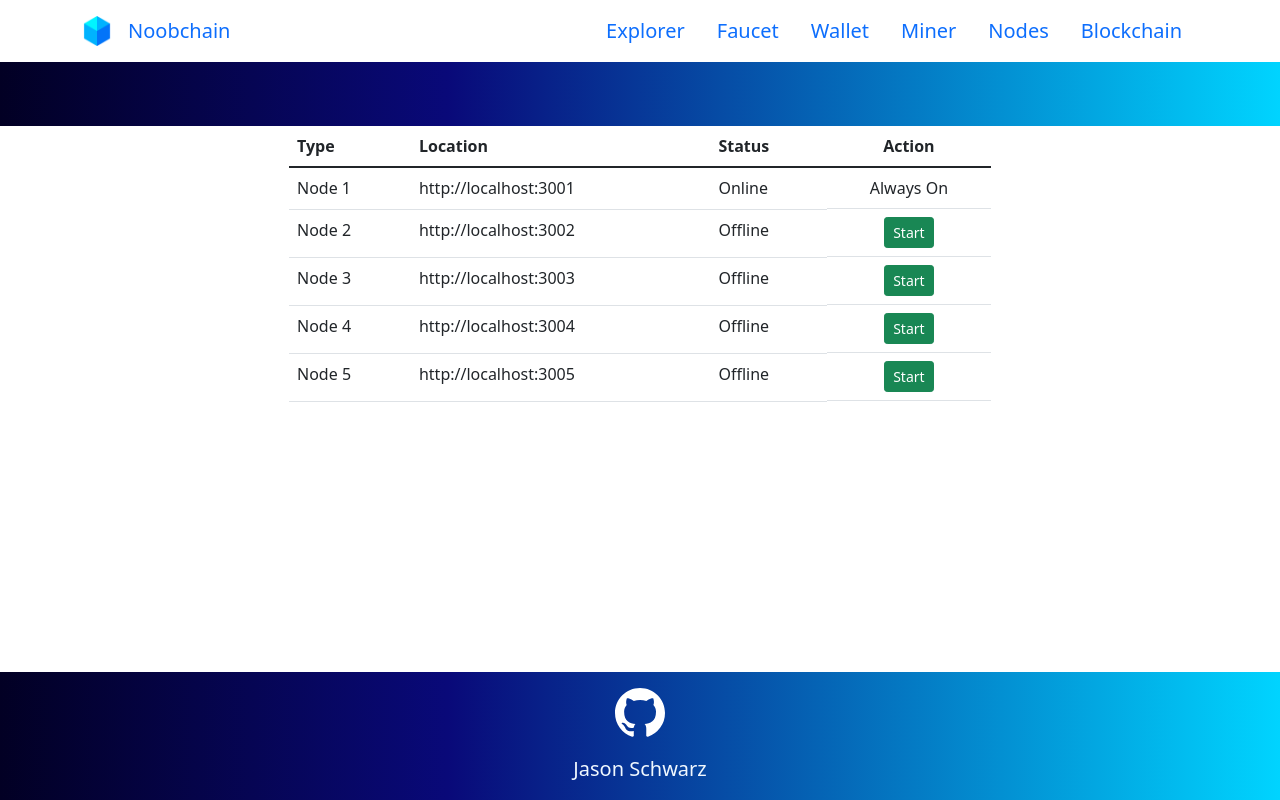
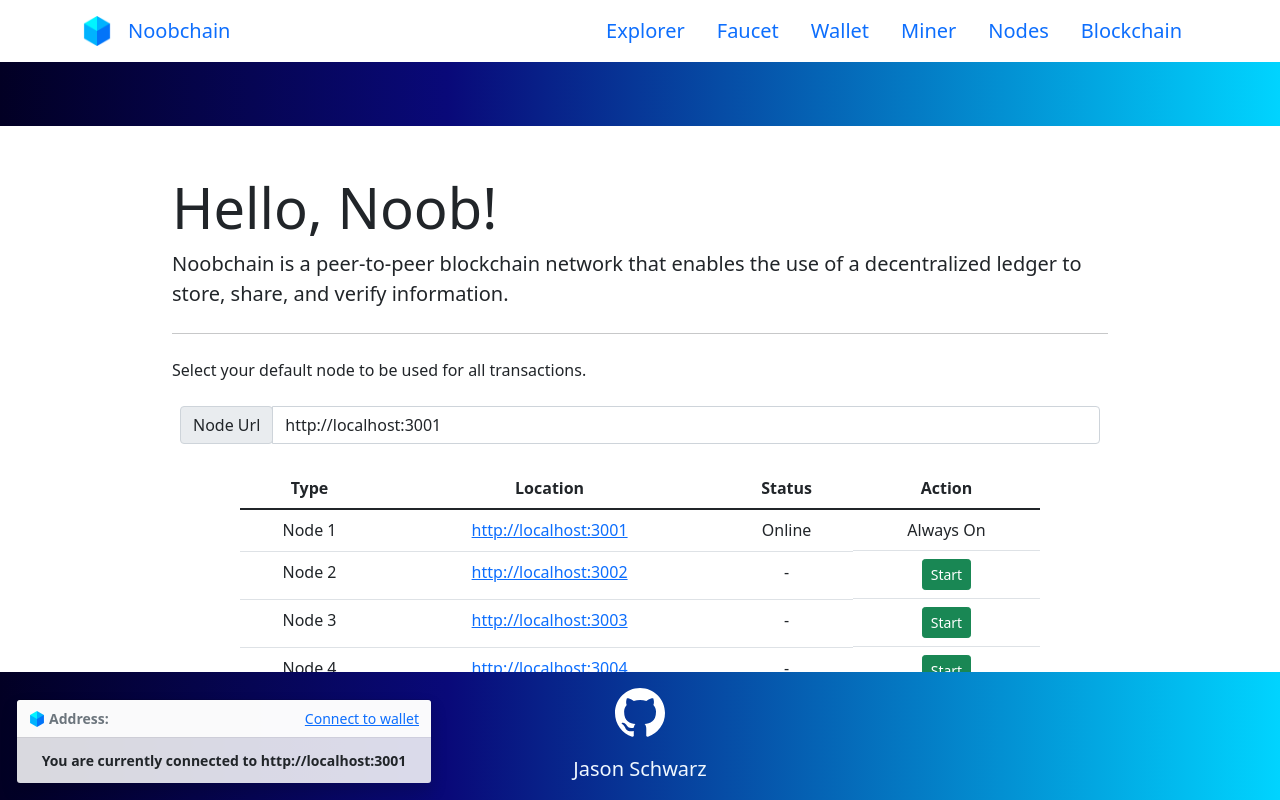
Before and after one commit to SmartGru25/Noobchain, a Next.js app: page /nodes in a window 1280 px wide. Built offline with nearby package versions, Linux system fonts and the light colour scheme.

Commit message:
Nodes: Sync Setup

```diff
--- a/Components/Wallet/AccountInfo.js
+++ b/Components/Wallet/AccountInfo.js
@@ -1,9 +1,13 @@
 import { Toast } from "react-bootstrap";
 import Image from "next/image";
+import Link from "next/link";
 import { useEffect, useState } from "react";
+import { useRecoilValue } from "recoil";
+import { defaultNode } from "../../recoil/atoms";
 
 const AccountInfo = () => {
   const [address, setAddress] = useState("");
+  const node = useRecoilValue(defaultNode);
 
   useEffect(() => {
     setAddress(sessionStorage.getItem("address"));
@@ -28,10 +32,14 @@ const AccountInfo = () => {
             alt=""
           />
           <strong className="me-auto mx-1">Address:</strong>
-          {address}
+          {address ? (
+            <Link href="/explorer">{address}</Link>
+          ) : (
+            <Link href="/wallet">Connect to wallet</Link>
+          )}
         </Toast.Header>
         <Toast.Body className="text-center">
-          <strong> You are currently connected to http//localhost:3001 </strong>
+          <strong>You are currently connected to {node} </strong>
         </Toast.Body>
       </Toast>
     </div>
--- a/pages/nodes.js
+++ b/pages/nodes.js
@@ -6,11 +6,13 @@ import { ToastContainer, toast } from "react-toastify";
 import "react-toastify/dist/ReactToastify.min.css";
 import { useState } from "react";
 import { useRecoilState } from "recoil";
-import { nodeList } from "../recoil/atoms";
+import { nodeList, defaultNode } from "../recoil/atoms";
+import AccountInfo from "../Components/Wallet/AccountInfo";
 
 export default function Nodes() {
   const [currentNodes, setCurrentNodes] = useRecoilState(nodeList);
-  const [nodesOnline, setNodesOnline] = useState([]);
+  const [selectedNode, setSelectedNode] = useState("");
+  const [updateUserNode, setUpdateUserNode] = useRecoilState(defaultNode);
   const [allNodes, setAllNodes] = useState([
     "http://localhost:3002",
     "http://localhost:3003",
@@ -40,7 +42,7 @@ export default function Nodes() {
       const msg = `Node ${nodeNum} registered with network successfully`;
 
       toast.success(msg, {
-        position: "top-right",
+        position: "bottom-right",
         theme: "colored",
       });
 
@@ -49,11 +51,10 @@ export default function Nodes() {
         console.log("Node not in array");
         // setNodesOnline([...nodesOnline, nodeUrl]);
         setCurrentNodes([...currentNodes, nodeUrl]);
-        console.log(nodesOnline);
       }
     } else {
       toast.error("Node unable to connect", {
-        position: "top-right",
+        position: "bottom-right",
         theme: "colored",
       });
     }
@@ -73,6 +74,7 @@ export default function Nodes() {
       body,
       config
     );
+    console.log(register);
 
     const result = register.data.message;
 
@@ -81,17 +83,24 @@ export default function Nodes() {
       const msg = `Node ${nodeNum} successfully removed from network`;
 
       toast.success(msg, {
-        position: "top-right",
+        position: "bottom-right",
         theme: "colored",
       });
 
       //Update the status of the node on the view
+      console.log(nodeUrl);
+      console.log(currentNodes);
       if (currentNodes.includes(nodeUrl)) {
         setCurrentNodes(currentNodes.filter((node) => node !== nodeUrl));
       }
+
+      // Check if the node is the default node
+      if (updateUserNode === nodeUrl) {
+        setUpdateUserNode("http://localhost:3001");
+      }
     } else {
       toast.error("Node unable to connect", {
-        position: "top-right",
+        position: "bottom-right",
         theme: "colored",
       });
     }
@@ -109,13 +118,57 @@ export default function Nodes() {
         style={{ display: "flex", justifyContent: "center" }}
       ></div>
 
+      {/* Select Default Node */}
+      <div className="container mt-5" style={{ width: "60rem" }}>
+        <div className="jumbotron">
+          <h1 className="display-4">Hello, Noob!</h1>
+          <p className="lead">
+            Noobchain is a peer-to-peer blockchain network that enables the use
+            of a decentralized ledger to store, share, and verify information.
+          </p>
+          <hr className="my-4" />
+          <p>Select your default node to be used for all transactions.</p>
+          {/* Select Node Url */}
+          <div className="input-group mb-3 p-2">
+            <div className="input-group-prepend">
+              <label className="input-group-text" htmlFor="inputGroupSelect01">
+                Node Url
+              </label>
+            </div>
+            <select
+              value={selectedNode}
+              className="form-control"
+              id="inputGroupSelect01"
+              onChange={(e) => {
+                setSelectedNode(e.target.value);
+                setUpdateUserNode(e.target.value);
+              }}
+            >
+              {currentNodes &&
+                currentNodes.map((node, index) => (
+                  <option key={index} value={node}>
+                    {node}
+                  </option>
+                ))}
+            </select>
+          </div>
+        </div>
+      </div>
+
+      {/* Add Node to Network */}
       <div className="container w-75 d-flex justify-content-center">
-        <table className="table w-75">
+        <table className="table" style={{ maxWidth: "50rem" }}>
           <thead>
             <tr>
-              <th scope="col">Type</th>
-              <th scope="col">Location</th>
-              <th scope="col">Status</th>
+              <th scope="col" className="text-center">
+                Type
+              </th>
+              <th scope="col" className="text-center">
+                Location
+              </th>
+              <th scope="col" className="text-center">
+                Status
+              </th>
               <th scope="col" className="text-center">
                 Action
               </th>
@@ -124,17 +177,34 @@ export default function Nodes() {
 
           <tbody>
             <tr>
-              <td>Node 1</td>
-              <td>http://localhost:3001</td>
-              <td>Online</td>
+              <td className="text-center">Node 1</td>
+              <td className="text-center">
+                <Link href="http://localhost:3001/blockchain">
+                  <a className="" target="_blank" rel="noopener noreferrer">
+                    http://localhost:3001
+                  </a>
+                </Link>
+              </td>
+              <td className="text-center">Online</td>
               <td className="justify-content-center d-flex">Always On</td>
             </tr>
 
             {allNodes.map((node, index) => (
               <tr key={index}>
-                <td>Node {index + 2}</td>
-                <td>{node}</td>
-                <td>{currentNodes.includes(node) ? "Online" : "Offline"}</td>
+                <td className="text-center">Node {index + 2}</td>
+                <td className="text-center">
+                  <a
+                    href={`${node}/blockchain`}
+                    className=""
+                    target="_blank"
+                    rel="noopener noreferrer"
+                  >
+                    {node}
+                  </a>
+                </td>
+                <td className="text-center">
+                  {currentNodes.includes(node) ? "Online" : "-"}
+                </td>
                 <td className="justify-content-center d-flex">
                   {!currentNodes.includes(node) ? (
                     <button
@@ -165,6 +235,9 @@ export default function Nodes() {
           </tbody>
         </table>
       </div>
+
+      {/* Display Account Information */}
+      <AccountInfo />
     </>
   );
 }
--- a/pages/wallet/account-balance.js
+++ b/pages/wallet/account-balance.js
@@ -22,7 +22,7 @@ export default function AccountBalances() {
     console.log("handleClick");
     if (!userAddress) {
       toast.error("Please enter an address.", {
-        position: "top-right",
+        position: "bottom-right",
         theme: "colored",
       });
       return;
@@ -122,7 +122,7 @@ export default function AccountBalances() {
       </div>
 
       {/* Display Account Information */}
-      {walletStatus == "unlocked" && <AccountInfo />}
+      <AccountInfo />
     </>
   );
 }
--- a/pages/wallet/create-new-wallet.js
+++ b/pages/wallet/create-new-wallet.js
@@ -34,7 +34,7 @@ export default function CreateNewWallet() {
     setWalletStatus("unlocked");
 
     toast.success("Wallet created successfully!", {
-      position: "top-right",
+      position: "bottom-right",
       theme: "colored",
     });
   };
@@ -71,7 +71,7 @@ export default function CreateNewWallet() {
       </div>
 
       {/* Display Account Information */}
-      {walletStatus == "unlocked" && <AccountInfo />}
+      <AccountInfo />
     </>
   );
 }
--- a/pages/wallet/index.js
+++ b/pages/wallet/index.js
@@ -56,7 +56,7 @@ export default function Wallet() {
       </div>
 
       {/* Display Account Information */}
-      {walletStatus == "unlocked" && <AccountInfo />}
+      <AccountInfo />
     </>
   );
 }
--- a/pages/wallet/open-existing-wallet.js
+++ b/pages/wallet/open-existing-wallet.js
@@ -19,7 +19,7 @@ export default function OpenExistingWallet() {
   const handleClick = () => {
     if (!userPrivateKey) {
       toast.error("Please enter a private key.", {
-        position: "top-right",
+        position: "bottom-right",
         theme: "colored",
       });
       return;
@@ -44,7 +44,7 @@ export default function OpenExistingWallet() {
     setWalletStatus("unlocked");
 
     toast.success("Wallet successfully unlocked!", {
-      position: "top-right",
+      position: "bottom-right",
       theme: "colored",
     });
   };
@@ -93,7 +93,7 @@ export default function OpenExistingWallet() {
       </div>
 
       {/* Display Account Information */}
-      {walletStatus == "unlocked" && <AccountInfo />}
+      <AccountInfo />
     </>
   );
 }
--- a/recoil/atoms.js
+++ b/recoil/atoms.js
@@ -9,3 +9,8 @@ export const nodeList = atom({
   key: "nodeList",
   default: ["http://localhost:3001"],
 });
+
+export const defaultNode = atom({
+  key: "defaultNode",
+  default: "http://localhost:3001",
+});
```
Also changed, not shown: pages/faucet.js (+39 -30 lines), pages/wallet/send-transaction.js (+7 -7 lines), 2 other files (tests, documents, lock files or other folders).
